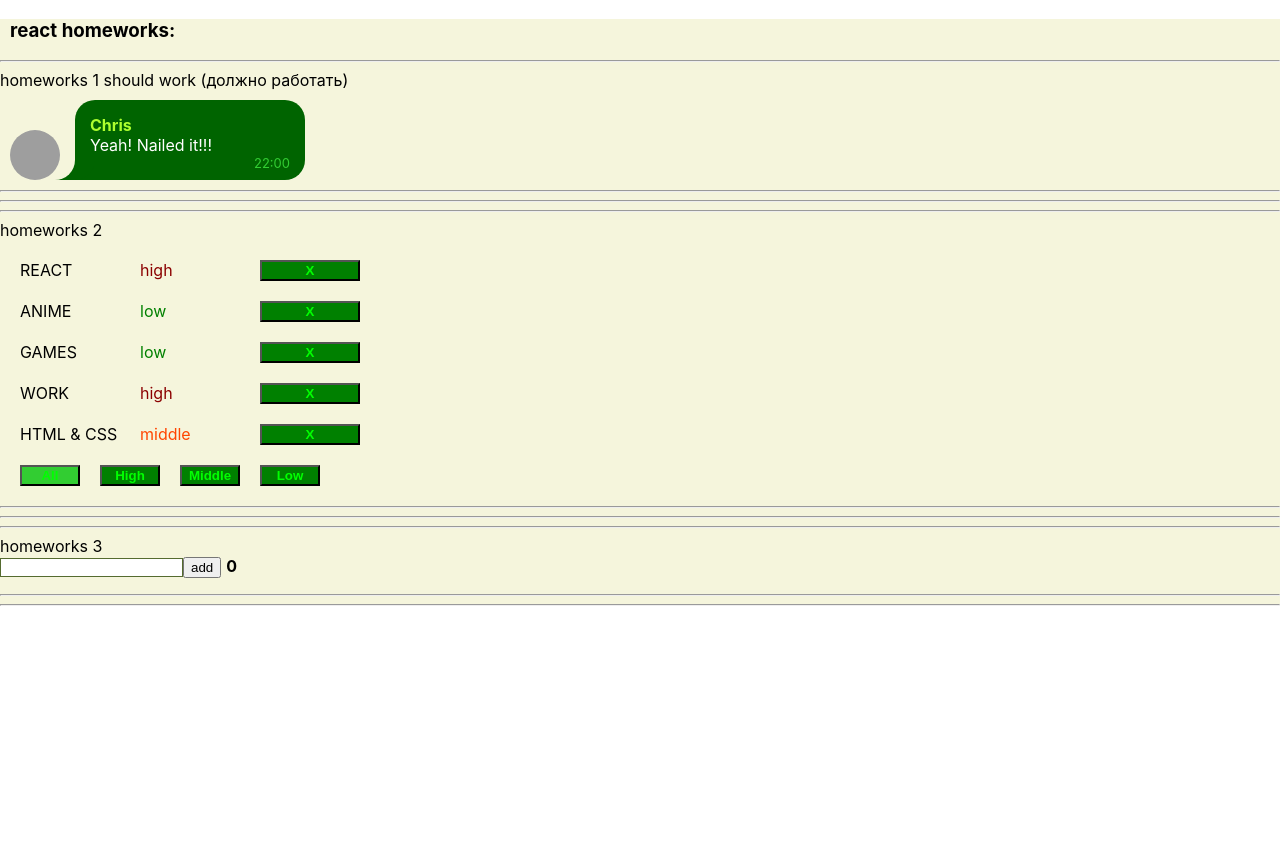
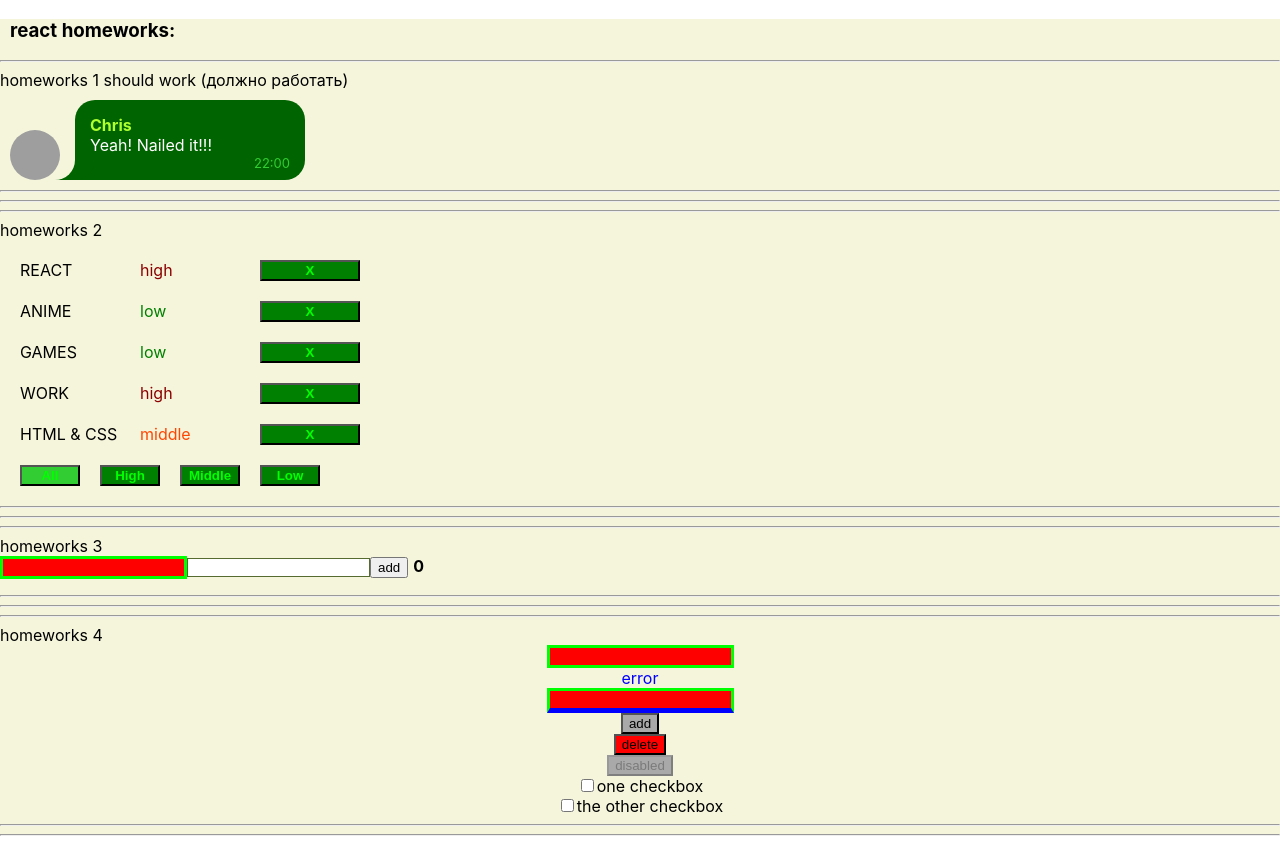
Before and after one commit to chrismelyan/React-homework, a React (Create React App) app: page / in a window 1280 px wide. Before the commit the page ends 800 px from the top, so only its background shows below. Built offline with nearby package versions, Linux system fonts and the light colour scheme; grey boxes are pictures that could not be loaded.

Commit message:
first version HW4

```diff
--- a/src/p1-main/m1-ui/u1-app/App.tsx
+++ b/src/p1-main/m1-ui/u1-app/App.tsx
@@ -3,6 +3,7 @@ import s from './App.module.css'
 import HW1 from '../../../p2-homeworks/h1/HW1'
 import HW2 from "../../../p2-homeworks/h2/HW2";
 import HW3 from "../../../p2-homeworks/h3/HW3";
+import HW4 from "../../../p2-homeworks/h4/HW4";
 
 function App() {
     return (
@@ -11,7 +12,7 @@ function App() {
             <HW1/>
             <HW2/>
             <HW3/>
-            {/*<HW4/>*/}
+            <HW4/>
             {/*<HW5/>*/}
 
         </div>
--- a/src/p2-homeworks/h3/Greeting.tsx
+++ b/src/p2-homeworks/h3/Greeting.tsx
@@ -1,5 +1,6 @@
 import React, {ChangeEvent, MouseEvent, KeyboardEvent} from 'react'
 import s from './Greeting.module.css'
+import SuperInputText from "../h4/common/c1-SuperInputText/SuperInputText";
 
 type GreetingPropsType = {
     name: string // need to fix any
@@ -18,6 +19,7 @@ const Greeting: React.FC<GreetingPropsType> = (
 
     return (
         <div>
+            <SuperInputText value={name} onChange={setNameCallback} onKeyPress={pressEnter}/>
             <input
                 value={name}
                 onChange={setNameCallback}
--- a/src/p2-homeworks/h4/HW4.tsx
+++ b/src/p2-homeworks/h4/HW4.tsx
@@ -12,7 +12,7 @@ function HW4() {
         if (error) {
             alert('введите текст...')
         } else {
-            alert(text) // если нет ошибки показать текст
+            alert('ошибки нет') // если нет ошибки показать текст
         }
     }
 
@@ -30,7 +30,7 @@ function HW4() {
                     onChangeText={setText}
                     onEnter={showAlert}
                     error={error}
-                    // spanClassName={s.testSpanError}
+                    spanClassName={s.testSpanError}
                 />
 
                 <SuperInputText
@@ -39,8 +39,8 @@ function HW4() {
 
                 {/*----------------------------------------------------*/}
 
-                <SuperButton>
-                    default
+                <SuperButton className={s.style}>
+                    add
                 </SuperButton>
 
                 <SuperButton
@@ -60,11 +60,16 @@ function HW4() {
                     checked={checked}
                     onChangeChecked={setChecked}
                 >
-                    some text {/*// этот текст попадёт в children*/}
+                    one checkbox {/*// этот текст попадёт в children*/}
                 </SuperCheckbox>
 
                 {/*// onChange тоже должен работать*/}
-                <SuperCheckbox checked={checked} onChange={testOnChange}/>
+                <SuperCheckbox
+                    checked={checked}
+                    onChange={testOnChange}
+                >
+                    the other checkbox
+                </SuperCheckbox>
             </div>
 
             <hr/>
--- a/src/p2-homeworks/h4/common/c1-SuperInputText/SuperInputText.module.css
+++ b/src/p2-homeworks/h4/common/c1-SuperInputText/SuperInputText.module.css
@@ -1,5 +1,8 @@
 .superInput {
-
+    border: none;
+    background: hsl(0 0% 93%);
+    border-radius: .25rem;
+    padding: .75rem 1rem;
 }
 
 .errorInput {
--- a/src/p2-homeworks/h4/common/c1-SuperInputText/SuperInputText.tsx
+++ b/src/p2-homeworks/h4/common/c1-SuperInputText/SuperInputText.tsx
@@ -39,7 +39,12 @@ const SuperInputText: React.FC<SuperInputTextPropsType> = (
     }
 
     const finalSpanClassName = `${s.error} ${spanClassName ? spanClassName : ''}`
+
+
+    // const finalSpanClassName = `${s.error} ${spanClassName ? spanClassName : ''}`
     const finalInputClassName = `${s.errorInput} ${className}` // need to fix with (?:) and s.superInput
+
+    console.log(s)
 
     return (
         <>
--- a/src/p2-homeworks/h4/common/c2-SuperButton/SuperButton.module.css
+++ b/src/p2-homeworks/h4/common/c2-SuperButton/SuperButton.module.css
@@ -1,7 +1,11 @@
 .default {
-
+    background: darkgray;
 }
 
 .red {
     background: red;
 }
+
+.style {
+    background-color: darkred;
+}
--- a/src/p2-homeworks/h4/common/c3-SuperCheckbox/SuperCheckbox.tsx
+++ b/src/p2-homeworks/h4/common/c3-SuperCheckbox/SuperCheckbox.tsx
@@ -20,8 +20,11 @@ const SuperCheckbox: React.FC<SuperCheckboxPropsType> = (
     }
 ) => {
     const onChangeCallback = (e: ChangeEvent<HTMLInputElement>) => {
-        // сделайте так чтоб работал onChange и onChangeChecked
-    }
+        onChangeChecked && onChangeChecked(e.currentTarget.checked)
+
+        onChange && onChange(e)
+        }
+
 
     const finalInputClassName = `${s.checkbox} ${className ? className : ''}`
 
```
